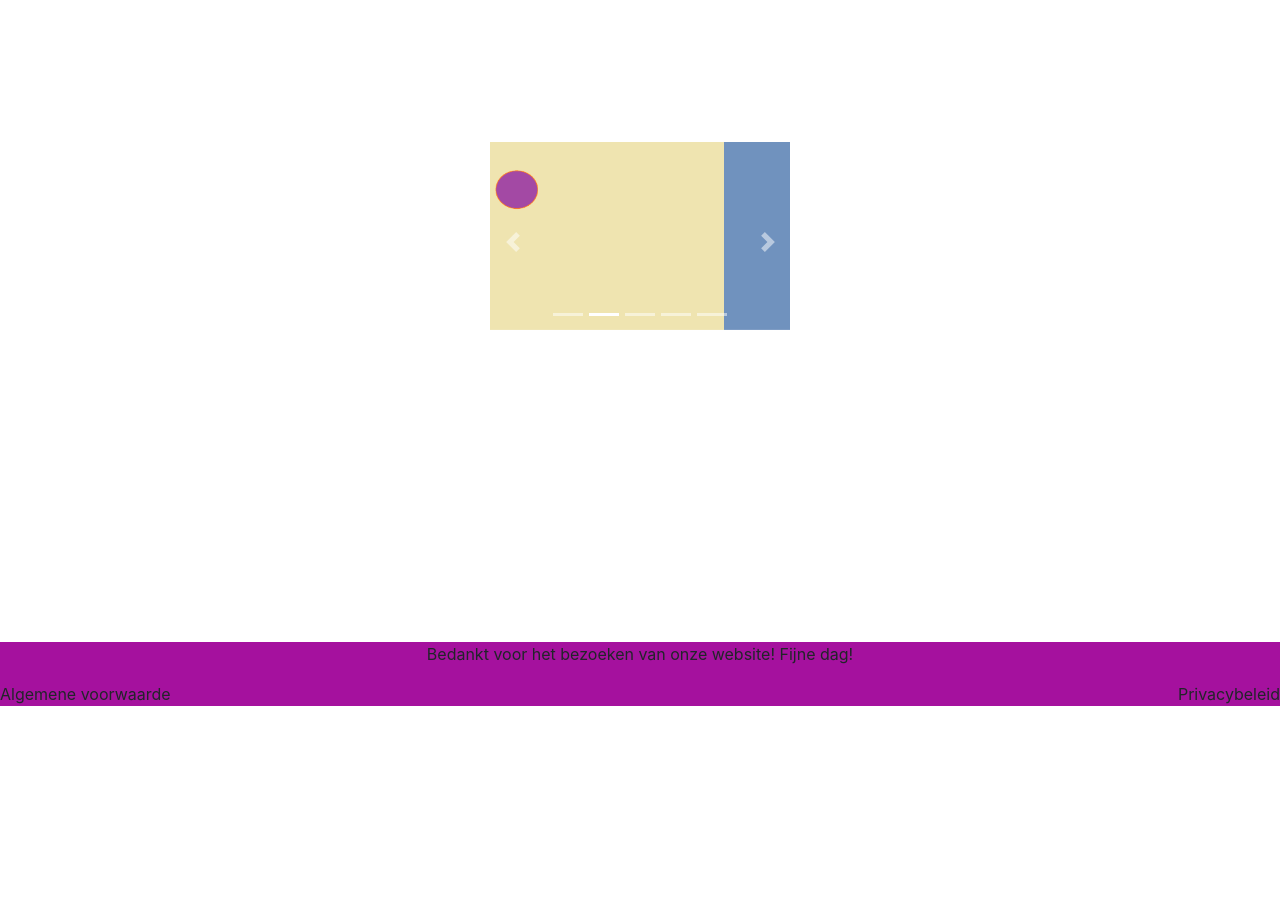
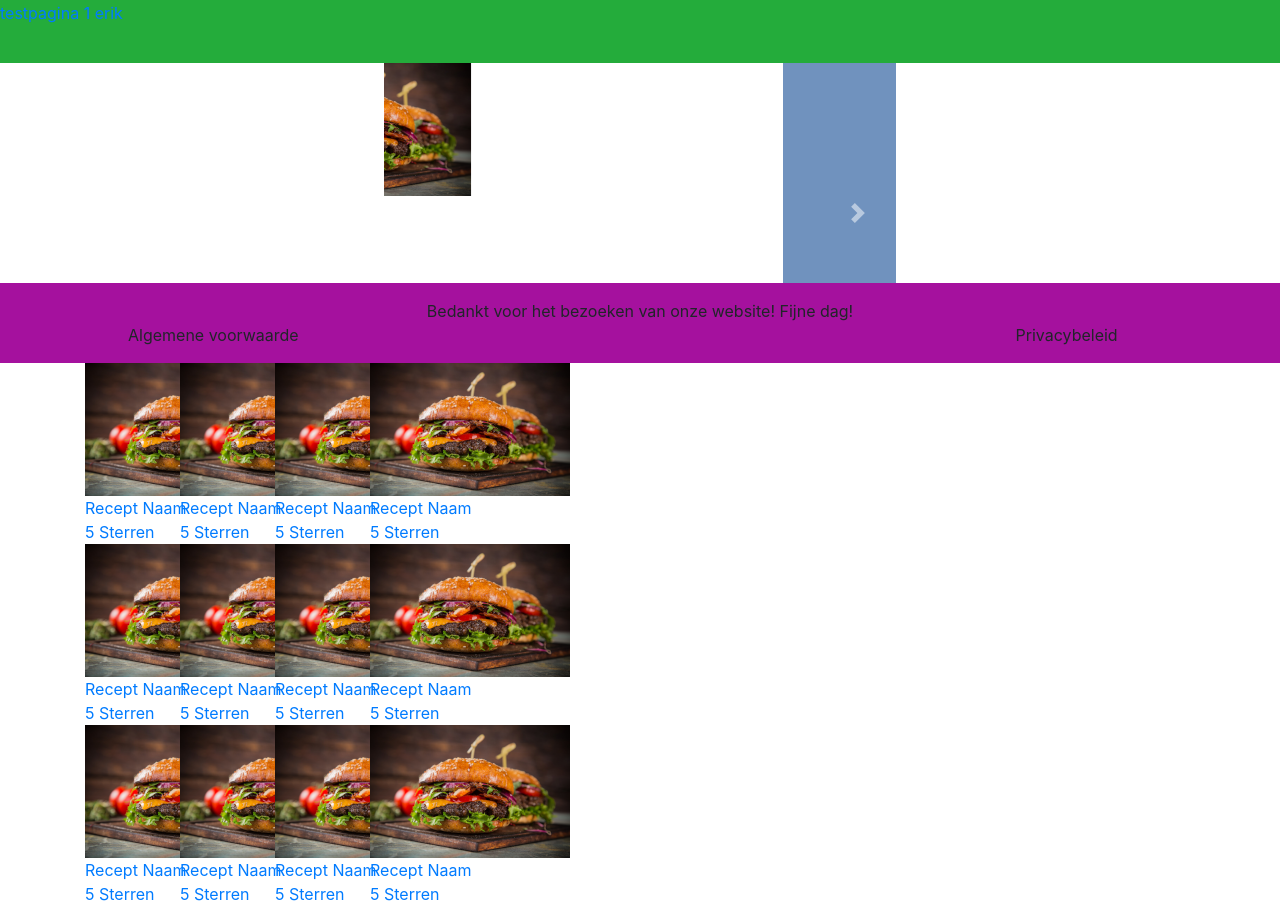
Before and after one commit to Maiordomo/OpdrachtFrontend, a plain HTML site: page index.html in a window 1280 px wide. Shown: the part 437-1343 px from the top of the page. Before the commit the page ends 1143 px from the top, so only its background shows below. Drawn offline with nearby package versions, Linux system fonts and the light colour scheme.

Commit message:
navfooter

```diff
--- a/algemeen.js
+++ b/algemeen.js
@@ -4,7 +4,7 @@ let backendurl = "http://127.0.0.1:5000"
 
 function maakmenubalk(){
     document.getElementById("menubalk").innerHTML = `
-    <div id="menubalk">
+    <div id="menubalk" class="fixed-top">
     <header class="py-3 mb-3 border-bottom">
     <div class="container-fluid d-flex align-items-center justify-content-between">
         <!-- Logo -->
@@ -28,6 +28,7 @@ function maakmenubalk(){
             <li><a class="dropdown-item" href="#">Sign out</a></li>
         </ul>
     </div>
+
 </header>
 
     </div>
@@ -39,14 +40,16 @@ function maakmenubalk(){
 
         `
         document.getElementById("footerbalk").innerHTML = `
-        <footer>
-          <p>Bedankt voor het bezoeken van onze website! Fijne dag!</p>
-          <div class="footercontainer">
-            <div>Algemene voorwaarde</div>
-            <div>Privacybeleid</div>
+        <footer class="fixed-bottom container-fluid">
+            <div class="row">
+                <div class=" col-12">Bedankt voor het bezoeken van onze website! Fijne dag!</div>
+                <div class="col-md-4 col-12">Algemene voorwaarde</div>
+                <div class="col-md-4 offset-md-4 col-12">Privacybeleid</div>
             </div>
         </footer>
         `
     }
 
     //<div><a href="index.html">home</a></div>  style="text-align: center;"
+    // col-12 scaled met scherm, onder elkaar voor mobile
+    // offset lege column toegevoegd als ruimte
--- a/index.html
+++ b/index.html
@@ -9,13 +9,14 @@
         maakmenubalk();
     }
 </script>
+
 <link rel="stylesheet" href="main.css">
 </head>
 <body>
 <div id="menubalk"></div>
 
 <div class="carousel-container">
-    <div id="carouselExampleIndicators" class="carousel slide" data-ride="carousel" style="width: 300px; height: 200px;">
+    <div id="carouselExampleIndicators" class="carousel slide" data-ride="carousel" style="width: 40%; max-height: 20%;">
         <ol class="carousel-indicators">
         <li data-target="#carouselExampleIndicators" data-slide-to="0" class="active"></li>
         <li data-target="#carouselExampleIndicators" data-slide-to="1"></li>
@@ -25,7 +26,7 @@
         </ol>
         <div class="carousel-inner">
         <div class="carousel-item active">
-            <img class="d-block w-100" src="recept1.png" alt="First slide">
+            <img class="d-block w-10" src="./testimages/burger200.png" alt="First slide">
         </div>
         <div class="carousel-item">
             <img class="d-block w-100" src="recept2.png" alt="Second slide">
@@ -54,6 +55,105 @@
 carousel end
 -->
 
+<!--
+recepten rows en colomns
+-->
+<div class="container">
+    <div class="row">
+        <div class="col-1">
+            <img class="imgresize" src="./testimages/burger200.png">
+            <br>
+            <a class="d" href="">Recept&nbsp;Naam</a>
+            <br>
+            <a class="sterren" href="">5&nbsp;Sterren</a>
+        </div>
+        <div class="col-1">
+            <img class="imgresize" src="./testimages/burger200.png">
+            <br>
+            <a class="d" href="">Recept&nbsp;Naam</a>
+            <br>
+            <a class="sterren" href="">5&nbsp;Sterren</a>
+        </div>
+        <div class="col-1">
+            <img class="imgresize" src="./testimages/burger200.png">
+            <br>
+            <a class="d" href="">Recept&nbsp;Naam</a>
+            <br>
+            <a class="sterren" href="">5&nbsp;Sterren</a>
+        </div>
+        <div class="col-1">
+            <img class="imgresize" src="./testimages/burger200.png">
+            <br>
+            <a class="d" href="">Recept&nbsp;Naam</a>
+            <br>
+            <a class="sterren" href="">5&nbsp;Sterren</a>
+        </div>
+    </div>
+    <div class="row">
+        <div class="col-1">
+        <img class="imgresize" src="./testimages/burger200.png">
+        <br>
+        <a class="d" href="">Recept&nbsp;Naam</a>
+        <br>
+        <a class="sterren" href="">5&nbsp;Sterren</a>
+    </div>
+
+        <div class="col-1">
+            <img class="imgresize" src="./testimages/burger200.png">
+            <br>
+            <a class="d" href="">Recept&nbsp;Naam</a>
+            <br>
+            <a class="sterren" href="">5&nbsp;Sterren</a>
+        </div>
+
+        <div class="col-1">
+            <img class="imgresize" src="./testimages/burger200.png">
+            <br>
+            <a class="d" href="">Recept&nbsp;Naam</a>
+            <br>
+            <a class="sterren" href="">5&nbsp;Sterren</a>
+        </div>
+
+        <div class="col-1">
+            <img class="imgresize" src="./testimages/burger200.png">
+            <br>
+            <a class="d" href="">Recept&nbsp;Naam</a>
+            <br>
+            <a class="sterren" href="">5&nbsp;Sterren</a>
+        </div>
+    </div>
+    <div class="row">
+        <div class="col-1">
+            <img class="imgresize" src="./testimages/burger200.png">
+            <br>
+            <a class="d" href="">Recept&nbsp;Naam</a>
+            <br>
+            <a class="sterren" href="">5&nbsp;Sterren</a>
+        </div>
+        <div class="col-1">
+            <img class="imgresize" src="./testimages/burger200.png">
+            <br>
+            <a class="d" href="">Recept&nbsp;Naam</a>
+            <br>
+            <a class="sterren" href="">5&nbsp;Sterren</a>
+        </div>
+        <div class="col-1">
+            <img class="imgresize" src="./testimages/burger200.png">
+            <br>
+            <a class="d" href="">Recept&nbsp;Naam</a>
+            <br>
+            <a class="sterren" href="">5&nbsp;Sterren</a>
+        </div>
+        <div class="col-1">
+            <img class="imgresize" src="./testimages/burger200.png">
+            <br>
+            <a class="d" href="">Recept&nbsp;Naam</a>
+            <br>
+            <a class="sterren" href="">5&nbsp;Sterren</a>
+        </div>
+
+    </div>
+</div>
 
 
 <!--
--- a/main.css
+++ b/main.css
@@ -3,26 +3,38 @@ nav{
   text-align: center;
 }
 .carousel-container {
-      display: flex;
-      justify-content: center; /* Align container horizontally */
-      align-items: center; /* Align container vertically */
-      height: 100vh; /* Adjust height as needed */
+  display: flex;
+  justify-content: center; /* Align container horizontally */
+  align-items: center; /* Align container vertically */
+  width: 100%; /* Make the image fill the carousel container */
+  height: auto; /* Maintain aspect ratio */
+
+
+}
+.carousel-inner{
+  height: 300px;
 }
 h1 {
     background-color: #80ced6;
   }
 
  #menubalk{
-    background-color: aqua;
+    background-color: rgb(36, 172, 59);
+    line-height: 100px;
+
   }
   footer{
     background-color: #a5119e;
     text-align: center;
+    padding-top: 1rem;
+    padding-bottom: 1rem;
+
 
   }
   .footercontainer{
     display: flex;
     justify-content: space-between;
+
   }
 
 /*#menubalk > div{
@@ -30,6 +42,8 @@ h1 {
   background-color: brown;
   color:white;
 }
+  position: absolute;
+    bottom: 0;
 #menubalk > div > a{
   color : white;
   padding: 4px;
```
Lines whose indentation alone changed are shown as unchanged.
